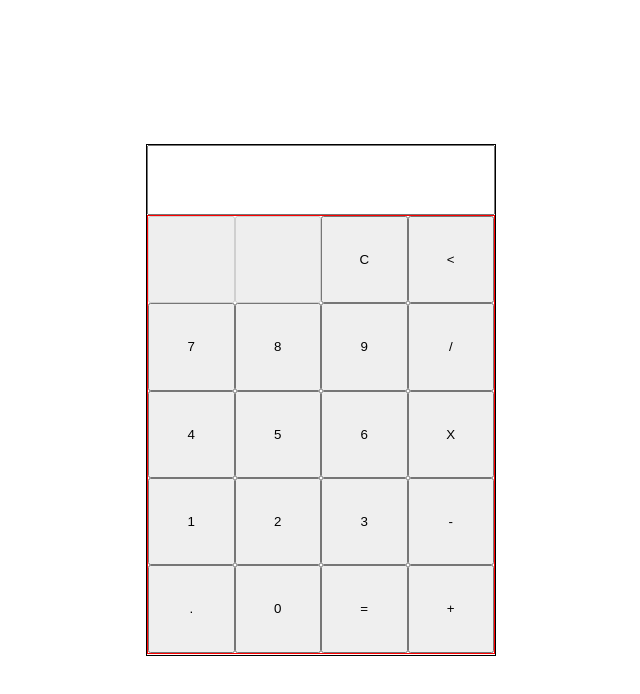
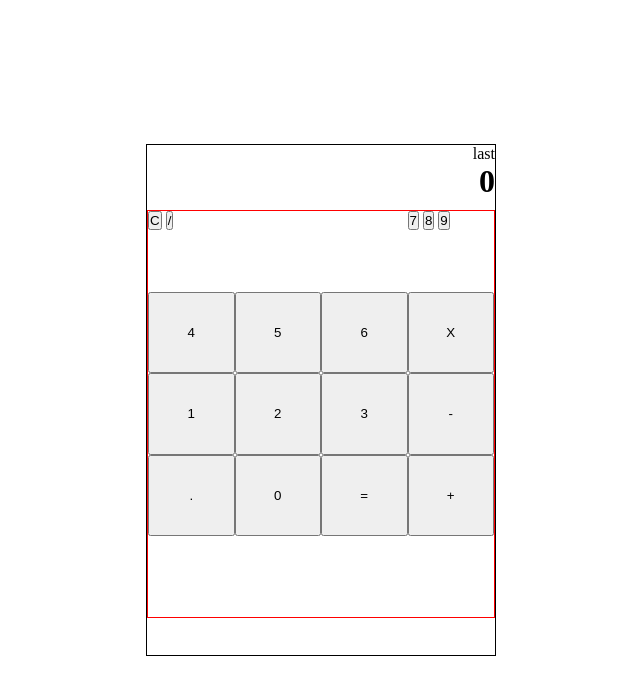
Before and after one commit to seung0708/calculator, a plain HTML site: page index.html in a window 1280 px wide. Shown: the whole page, without its empty margins (319-959 px from the left). Drawn offline with Linux system fonts and the light colour scheme.

Commit message:
trying to style for different buttons in css grid

```diff
--- a/index.html
+++ b/index.html
@@ -5,36 +5,41 @@
     <meta name="viewport" content="width=device-width, initial-scale=1.0">
     <title>Document</title>
     <link rel="stylesheet" href="style.css" />
+    <script src="script.js" defer></script>
 </head>
 <body>
     <section class="calculator">
-        <div class="calculations">
-            <input type="text">
+        <div class="screen">
+            <p>last</p>
+            <h2 class="screen">0</h2>
         </div>
         <div class="numpad">
-            <button disabled></button>
-            <button disabled></button>
-            <button value="C">C</button>
-            <button value="<"><</button>
-            <button value="7">7</button>
-            <button value="8">8</button>
-            <button value="9">9</button>
-            <button value="/">/</button>
-            <button value="4">4</button>
-            <button value="5">5</button>
-            <button value="6">6</button>
-            <button value="*">X</button>
-            <button value="1">1</button>
-            <button value="2">2</button>
-            <button value="3">3</button>
-            <button value="-">-</button>
-            <button value='.'>.</button>
-            <button value="0">0</button>
-            <button value="=">=</button>
-            <button value="+">+</button>
+            <div class="row1">
+                <button class="btn" value="C">C</button>
+                <button class="btn" value="/">/</button>
+            </div>
+            <div>
+                <button class="btn" value="7">7</button>
+                <button class="btn" value="8">8</button>
+                <button class="btn" value="9">9</button>
+            </div>
+
+
+            <button class="btn" value="4">4</button>
+            <button class="btn" value="5">5</button>
+            <button class="btn" value="6">6</button>
+            <button class="btn" value="*">X</button>
+            <button class="btn" value="1">1</button>
+            <button class="btn" value="2">2</button>
+            <button class="btn" value="3">3</button>
+            <button class="btn" value="-">-</button>
+            <button class="btn" value='.'>.</button>
+            <button class="btn" value="0">0</button>
+            <button class="btn" value="=">=</button>
+            <button class="btn" value="+">+</button>
         </div>
     </section>
-    <script src="script.js"></script>
+
 </body>
 </html>
 
--- a/script.js
+++ b/script.js
@@ -1,22 +1,41 @@
-//when a number or operator is clicked, the input will display the value
+//select the input tag for displaying the calculations
 const input = document.querySelector('input')
+
+//select all the buttons
 const buttons = document.querySelectorAll('button')
 buttons.forEach(button => {
+    //initialize the value for each button
+    let operators = /[*/+\-]/g
     let value = button.value;
 
+    //have each button listen for a click event
     button.addEventListener('click', () => {
+        //when a button is clicked, display the value in the input
         input.value += value;
+        //if the value is C, delete everything
         if (value === 'C') {
             input.value = ''
         }
+        //if the value is <, delete the last number or operator
         if (value === '<') {
             input.value = input.value.substring(0, input.value.length - 1)
         }
+
+        //if value is =, return the result
         if (value === '=') {
             input.value = evaluate(input.value)
             console.log(input.value)
         }
 
+        //I also need a way to replace an operator when it already exists.
+        if (input.value.match(operators) && input.value[input.value.length - 1].match(operators)) {
+            console.log('this ran')
+            if(value.match(operators)) {
+                console.log('this ran too')
+                input.value = input.value.replace(value.includes(operators), value)
+                console.log(input.value)
+            }
+        }
     })
 })
 
--- a/style.css
+++ b/style.css
@@ -11,21 +11,33 @@ body {
     align-items: center;
 }
 
+p, h2 {
+    text-align: right;
+}
+
+h2 {
+    font-size: 2rem;
+}
+
 .calculator {
     border: 1px solid black;
     height: 512px;
     width: 350px;
 }
 
-.calculations input {
-    width: 100%;
-    height: 70px;
-    text-align: right;
+.screen {
+    height: 65px;
 }
 
 .numpad {
     display: grid;
     border: 1px solid red;
-    height: 86%;
+    height: 80%;
     grid-template-columns: repeat(4, 1fr);
+    grid-template-rows: repeat(5, 1fr);
+    grid-template-areas: "row1 row1 row1";
 }
+
+.row1 {
+    grid-area: row1
+}
```
